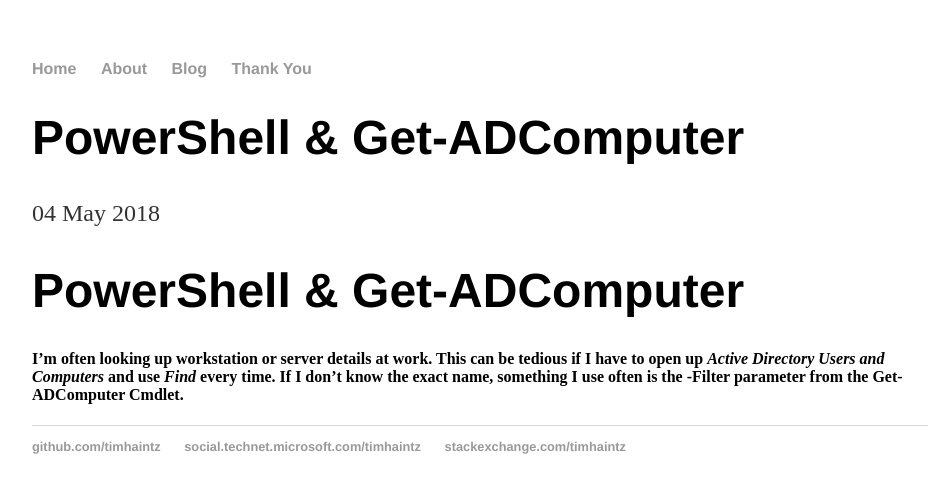
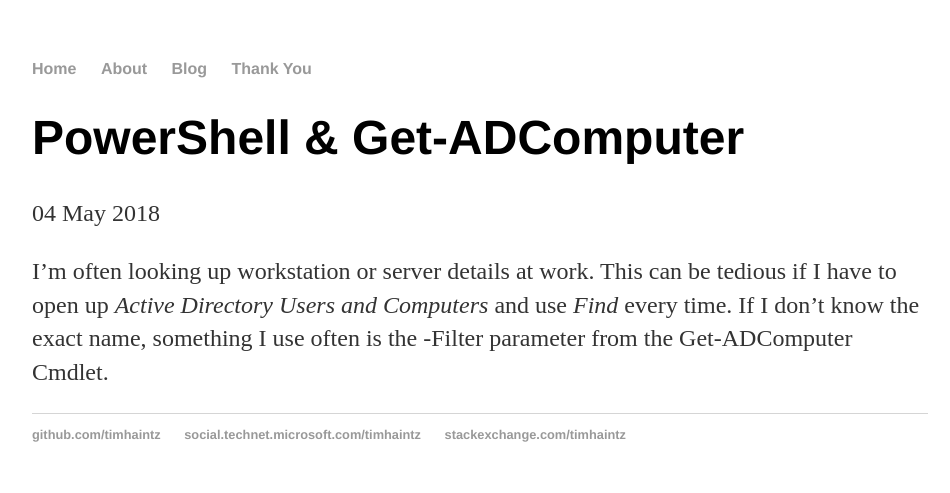
Before and after one commit to timhaintz/timhaintz.github.io, a Jekyll site: the page built from _posts/2018-05-04-PowerShell-Get-ADComputer.md, in a window 1280 px wide. Shown: the top 493 px of the page, without its empty margins (160-1110 px from the left). Built offline with Jekyll 4.4.1, drawn with Linux system fonts in a browser that asks for light colours.

Commit message:
Update 2018-05-04-PowerShell-Get-ADComputer.md

```diff
--- a/_posts/2018-05-04-PowerShell-Get-ADComputer.md
+++ b/_posts/2018-05-04-PowerShell-Get-ADComputer.md
@@ -3,7 +3,4 @@ layout: post
 title: "PowerShell & Get-ADComputer"
 date: 2018-05-04
 ---
-
-# PowerShell & Get-ADComputer
-
-#### I'm often looking up workstation or server details at work. This can be tedious if I have to open up *Active Directory Users and Computers* and use *Find* every time. If I don't know the exact name, something I use often is the -Filter parameter from the Get-ADComputer Cmdlet.
+I'm often looking up workstation or server details at work. This can be tedious if I have to open up *Active Directory Users and Computers* and use *Find* every time. If I don't know the exact name, something I use often is the -Filter parameter from the Get-ADComputer Cmdlet.
```
